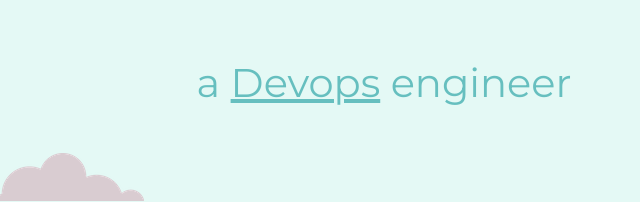
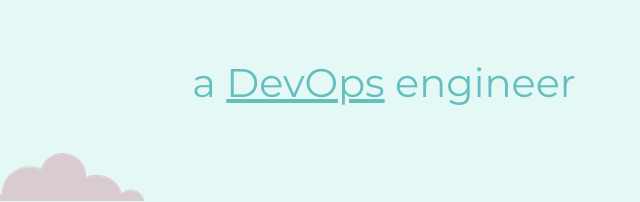
Before and after one commit to Haristerz/005, a plain HTML site: page index.html in a window 1280 px wide. Shown: the part 305-507 px from the top of the page, 256-896 px from the left. Drawn offline with Linux system fonts and the light colour scheme.

Commit message:
Update index.html

```diff
--- a/index.html
+++ b/index.html
@@ -21,7 +21,7 @@
   <div class="top-container">
     <img class="top-cloud" src="cloud.png" alt="cloud pic">
     <h1>I'm Hari</h1>
-    <h2>a <span class="pro">Devops</span> engineer</h2>
+    <h2>a <span class="pro">DevOps</span> engineer</h2>
     <img class="bottom-cloud" src="cloud.png" alt="cloud pic">
     <img class="mountain" src="mountain.png" alt="mountain pic">
 
```
